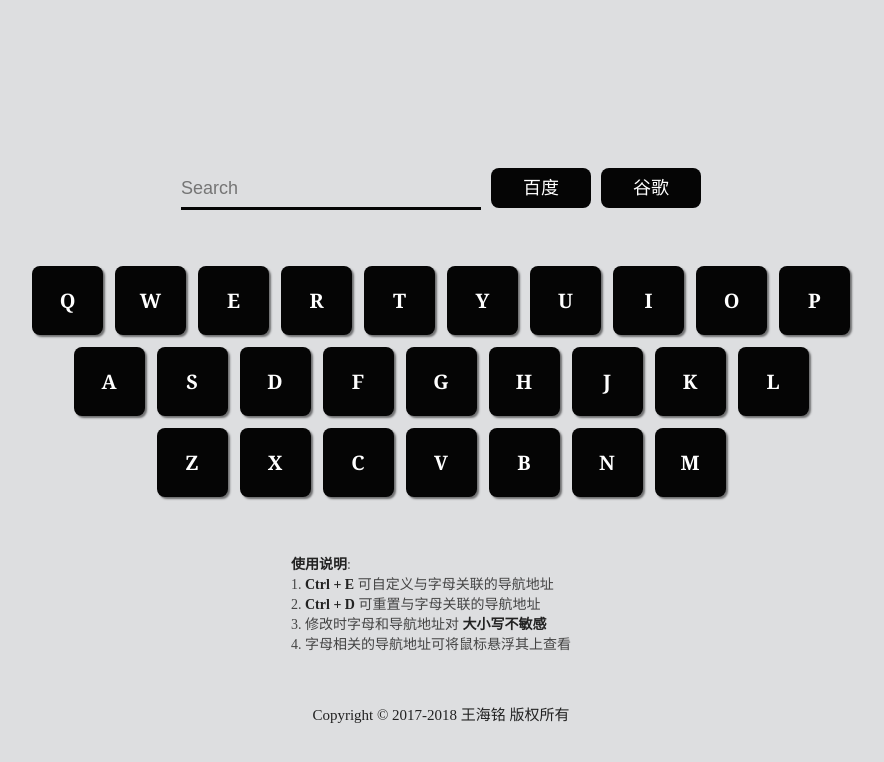
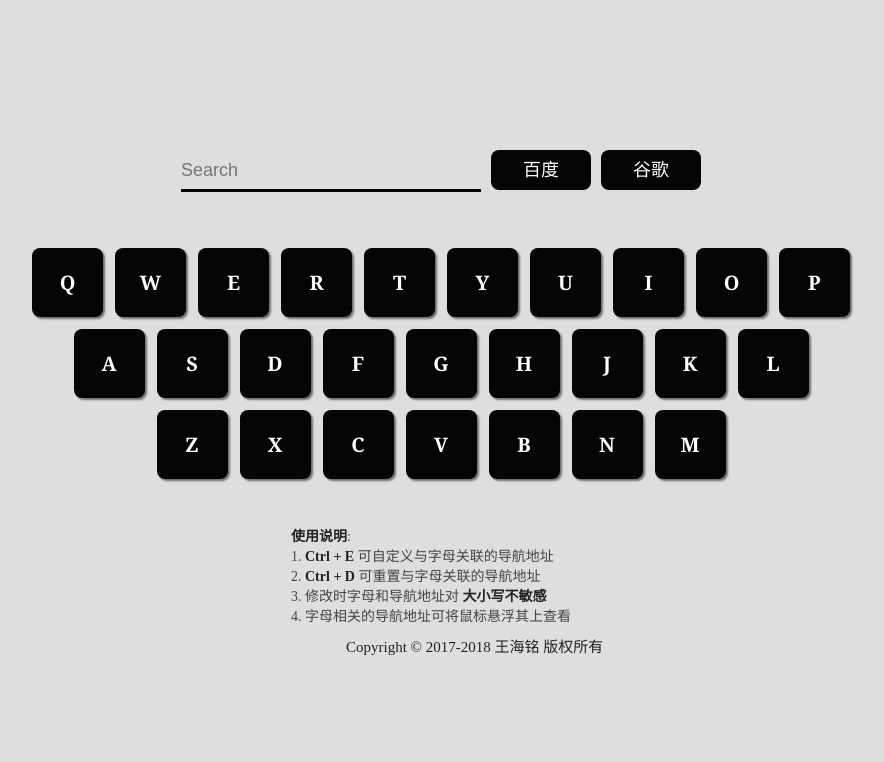
Before and after one commit to weiyanqin/Jirengu, a plain HTML site: page task-seventeen/index.html in a window 1280 px wide. Shown: the whole page, without its empty margins (199-1083 px from the left). Drawn offline with Linux system fonts and the light colour scheme.

Commit message:
优化代码

```diff
--- a/task-seventeen/index.html
+++ b/task-seventeen/index.html
@@ -10,112 +10,6 @@
 </head>
 
 <body>
-    <main>
-        <svg class="icon" aria-hidden="true">
-            <use xlink:href="#icon-markdown"></use>
-        </svg>
-
-        <svg class="icon" aria-hidden="true">
-            <use xlink:href="#icon-leetcode"></use>
-        </svg>
-
-        <svg class="icon" aria-hidden="true">
-            <use xlink:href="#icon-hackerrank"></use>
-        </svg>
-
-        <svg class="icon" aria-hidden="true">
-            <use xlink:href="#icon-node"></use>
-        </svg>
-
-        <svg class="icon" aria-hidden="true">
-            <use xlink:href="#icon-iciba"></use>
-        </svg>
-
-        <svg class="icon" aria-hidden="true">
-            <use xlink:href="#icon-twitter"></use>
-        </svg>
-
-        <svg class="icon" aria-hidden="true">
-            <use xlink:href="#icon-weibo"></use>
-        </svg>
-
-        <svg class="icon" aria-hidden="true">
-            <use xlink:href="#icon-ubuntu"></use>
-        </svg>
-
-        <svg class="icon" aria-hidden="true">
-            <use xlink:href="#icon-eleme"></use>
-        </svg>
-
-        <svg class="icon" aria-hidden="true">
-            <use xlink:href="#icon-vip"></use>
-        </svg>
-
-        <svg class="icon" aria-hidden="true">
-            <use xlink:href="#icon-kugou"></use>
-        </svg>
-
-        <svg class="icon" aria-hidden="true">
-            <use xlink:href="#icon-ctrip"></use>
-        </svg>
-
-        <svg class="icon" aria-hidden="true">
-            <use xlink:href="#icon-shadowsocks"></use>
-        </svg>
-
-        <svg class="icon" aria-hidden="true">
-            <use xlink:href="#icon-baidu"></use>
-        </svg>
-
-        <svg class="icon" aria-hidden="true">
-            <use xlink:href="#icon-youtube"></use>
-        </svg>
-
-        <svg class="icon" aria-hidden="true">
-            <use xlink:href="#icon-renren"></use>
-        </svg>
-
-        <svg class="icon" aria-hidden="true">
-            <use xlink:href="#icon-processon"></use>
-        </svg>
-
-        <svg class="icon" aria-hidden="true">
-            <use xlink:href="#icon-jirengu"></use>
-        </svg>
-
-        <svg class="icon" aria-hidden="true">
-            <use xlink:href="#icon-github"></use>
-        </svg>
-
-        <svg class="icon" aria-hidden="true">
-            <use xlink:href="#icon-alipay"></use>
-        </svg>
-
-        <svg class="icon" aria-hidden="true">
-            <use xlink:href="#icon-material-ui"></use>
-        </svg>
-
-        <svg class="icon" aria-hidden="true">
-            <use xlink:href="#icon-office"></use>
-        </svg>
-
-        <svg class="icon" aria-hidden="true">
-            <use xlink:href="#icon-facebook"></use>
-        </svg>
-
-        <svg class="icon" aria-hidden="true">
-            <use xlink:href="#icon-deepin"></use>
-        </svg>
-
-        <svg class="icon" aria-hidden="true">
-            <use xlink:href="#icon-qq"></use>
-        </svg>
-
-        <svg class="icon" aria-hidden="true">
-            <use xlink:href="#icon-xunlei"></use>
-        </svg>
-
-    </main>
     <script src="./main.js"></script>
     <script src="//at.alicdn.com/t/font_930281_02gz84jrl9lg.js"></script>
 </body>
--- a/task-seventeen/main.js
+++ b/task-seventeen/main.js
@@ -46,7 +46,7 @@ createSearchEvent()
 for (var i = 0; i < 3; i++) {
     createKeyBoard(rows_keys[i],rows_values[i])
 };
-
+xxx()
 addKeyPressEvent()
 createDescription()
 copyRight()
@@ -97,14 +97,21 @@ function createKeyBoard(arr1,arr2){
     body.appendChild(div);
     for (let i = 0; i < arr1.length; i++) {
         var kbd = document.createElement('kbd');
+        var img = document.createElement('img')
         kbd.setAttribute("title", arr2[i]);
         kbd.textContent = arr1[i];
+        // img.setAttribute('src',"https://" + kbd.title + "/favicon.ico")
         div.appendChild(kbd);
+        kbd.appendChild(img)
         kbd.onclick = function (evt){
             window.open("//" + evt.target.getAttribute("title"),"_blank");
         };
     }
-};
+}
+function xxx(){
+    var svg = document.querySelectorAll('svg')
+    console.log(svg)
+}
 function addKeyPressEvent(){
     window.onkeydown = function(evt){
         var input = document.querySelector("input");
--- a/task-seventeen/style.css
+++ b/task-seventeen/style.css
@@ -5,6 +5,7 @@
 body{
 	padding: 150px 0;
 	background: #DDDEE0;
+	overflow: hidden;
 }
 form{
 	padding-bottom: 50px;
@@ -63,6 +64,7 @@ kbd{
 	text-transform: uppercase;
 	transition: all .2s linear;
 }
+
 kbd:hover{
 	cursor: pointer;
 	animation: shake 0.82s cubic-bezier(.36,.07,.19,.97) both;
@@ -71,7 +73,8 @@ kbd:hover{
 	perspective: 1000px;
 }
 .description{
-	margin: 50px auto;
+	margin: 40px auto;
+	margin-bottom: 10px;
 	width: 300px;
 	color: #444;
 	font-size: 14px;
@@ -82,9 +85,10 @@ kbd:hover{
 	color: #222;
 }
 .copyright{
+	/* border: 1px solid red; */
 	color: #222;
 	font-size: 15px;
-	text-align: center;
+	padding-left: 545px;
 	font-family: "Microsoft YaHei", "微软雅黑";
 }
 .copyright a{
@@ -105,9 +109,3 @@ kbd:hover{
     transform: translate3d(4px, 0, 0);
   }
 }
-.icon {
-    width: 1em; height: 1em;
-    vertical-align: -0.15em;
-    fill: currentColor;
-    overflow: hidden;
- }
```
